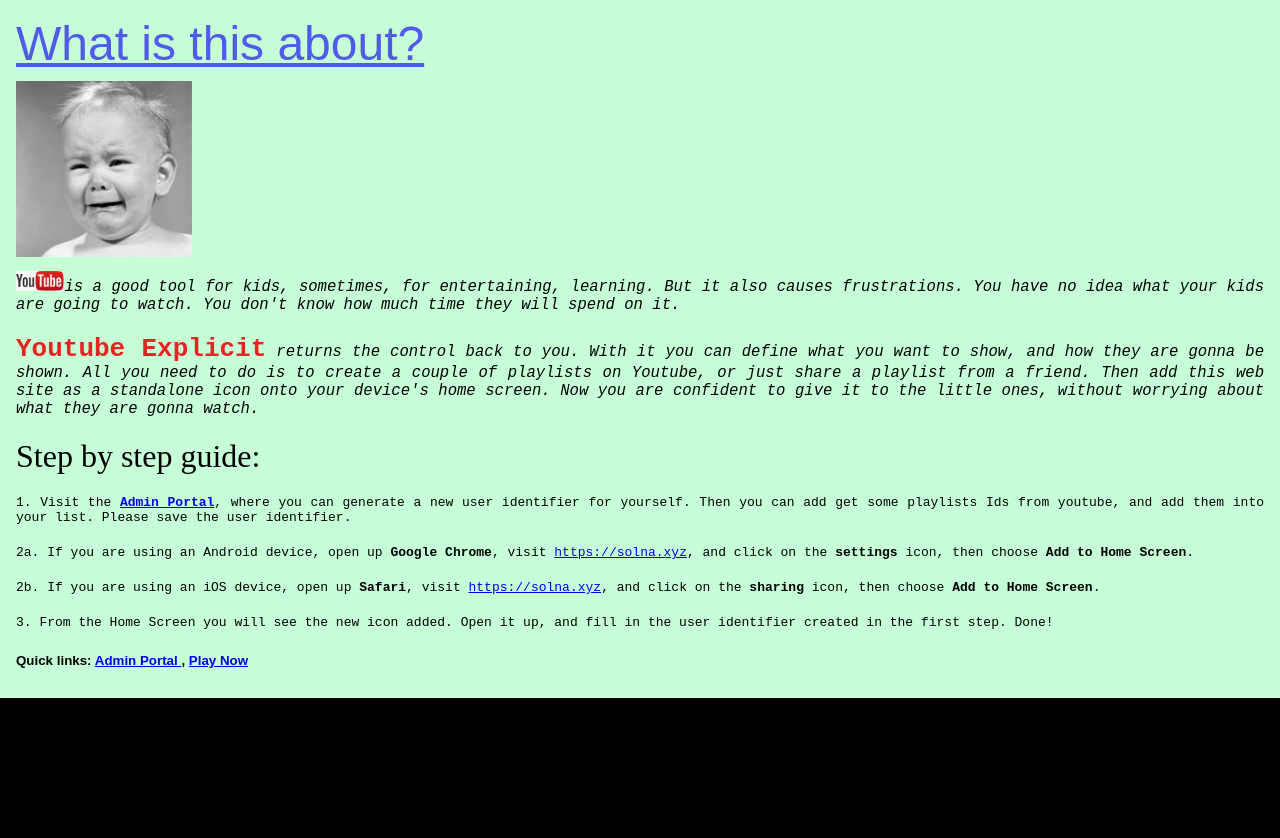
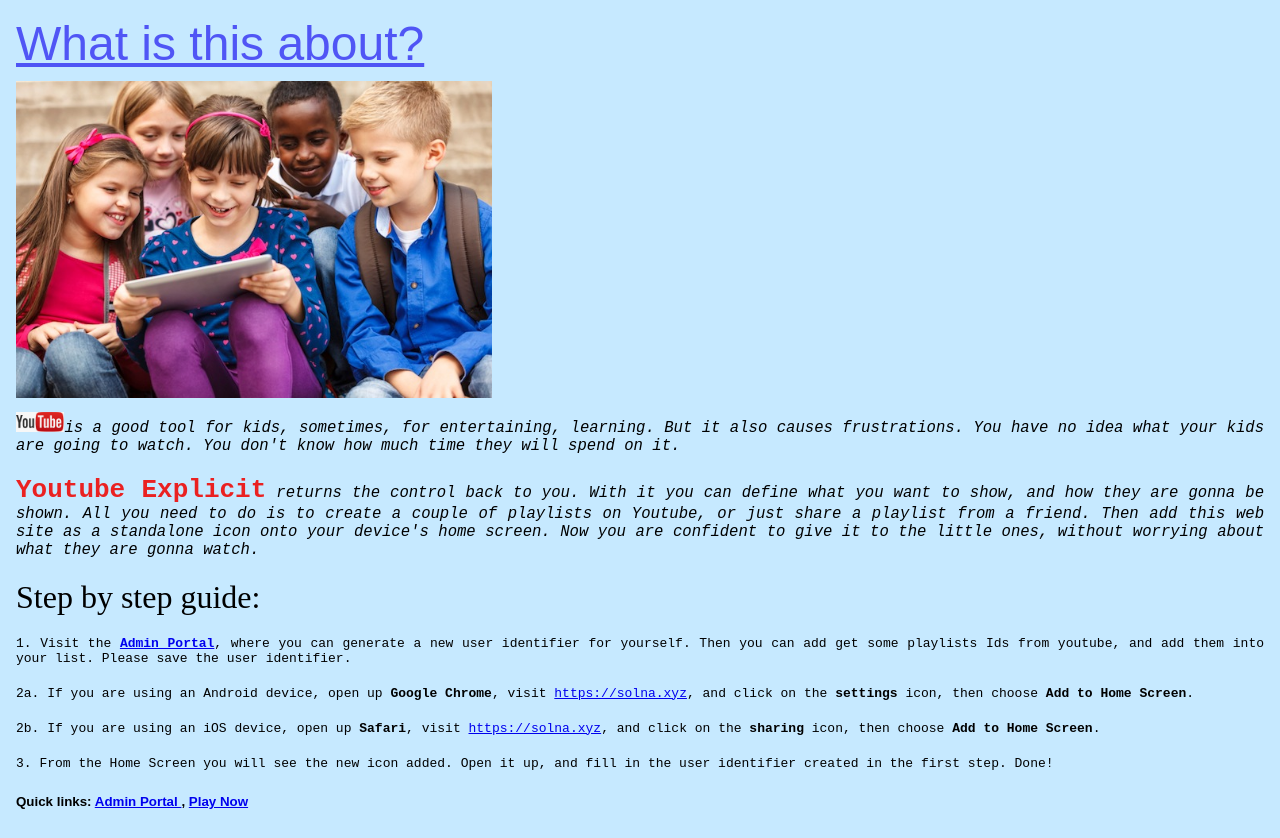
Before and after one commit to hex0cter/youtube-explicit, a React (Create React App) app: page /about in a window 1280 px wide. Before the commit the page ends 800 px from the top, so only its background shows below. Built offline with nearby package versions, Linux system fonts and the light colour scheme.

Commit message:
Improve the about page

```diff
--- a/src/App.js
+++ b/src/App.js
@@ -2,7 +2,7 @@ import React from 'react';
 import './App.css';
 import Main from './components/Main'
 import Admin from './components/Admin'
-import Home from './components/Home'
+import About from './components/About'
 import { Provider } from 'react-redux'
 import { createStore } from 'redux'
 import reducer from './reducers'
@@ -18,7 +18,7 @@ function App() {
               <Admin />
             </Route>
             <Route path="/about">
-              <Home />
+              <About />
             </Route>
             <Route path="/">
               <Main />
--- a/src/components/Home/index.js
+++ b/src/components/About/index.js
@@ -1,12 +1,12 @@
 import React from 'react'
 import styles from './index.module.css'
 
-const Home = () => (
-  <div className={styles.Home}>
+const About = () => (
+  <div className={styles.About}>
     <div className={styles.Title}>What is this about?</div>
     <div>
       <div>
-        <img src='/images/cry.jpg' alt='crying'className={styles.ImgCrying} />
+        <img src='/images/kids-with-tablet.jpg' alt='kids with tablet'className={styles.ImgKidsWithTablet} />
       </div>
       <div className={styles.Paragraph}>
       <span className={styles.Youtube}><img src='/images/youtube.png' alt='youtube' height='20px' /></span>is a good tool for kids, sometimes, for entertaining, learning.
@@ -44,4 +44,4 @@ const Home = () => (
   </div>
 )
 
-export default Home
+export default About
--- a/src/components/Home/index.module.css
+++ b/src/components/About/index.module.css
@@ -1,7 +1,7 @@
-.Home {
+.About {
   display: flex;
   flex-direction: column;
-  background-color: #c6ffd7;
+  background-color: #c6e9ff;
   text-align: justify;
   padding: 1em;
 }
@@ -40,8 +40,9 @@
   padding: 1em 0;
 }
 
-.ImgCrying {
-  width: 176px;
+.ImgKidsWithTablet {
+  width: 476px;
+  max-width: 100%;
 }
 
 .AdminPortalLink {
@@ -64,7 +65,7 @@
 
 @media screen and (max-width: 699px) {
   .Title {
-    font-size: 1em;
+    font-size: 2em;
   }
   .SiteName {
     font-size: x-large;
--- a/src/components/Admin/index.js
+++ b/src/components/Admin/index.js
@@ -12,14 +12,11 @@ shortid.characters('0123456789abcdefghijklmnopqrstuvwxyzABCDEFGHIJKLMNOPQRSTUVWX
 class Admin extends React.Component {
   generateNewUserIdentifier = () => {
     this.props.onUpdateUserIdentifier(shortid.generate())
+    this.props.onUpdatePlayLists([])
   }
 
   changeUserIdentifier = (e) => {
     this.props.onUpdateUserIdentifier(e.target.value)
-  }
-
-  updatePlaylists = (e) => {
-    this.props.onUpdatePlayLists(e.target.value.split('\n'))
   }
 
   submitPlaylists = async({playlists = this.props.playlists, userIdentifier = this.props.userIdentifier} = {}) => {
@@ -131,11 +128,9 @@ class Admin extends React.Component {
   render() {
     return <div className={styles.Admin}>
       <div className={styles.UserIdentifier}>
-        <div className={styles.UserIdentifierTitle}>
-          User Identifer:
-        </div>
         <div className={styles.UserIdentifierInput}>
-          <input
+        <span className={styles.UserIdentifierTitle}>User Identifer:</span>
+        <input
             type="text"
             className={styles.InputText}
             placeholder='Identifier'
@@ -146,13 +141,13 @@ class Admin extends React.Component {
           />
         </div>
         <div className={this.props.userIdentifier ? styles.smallButton : styles.disabledSmallButton} onClick={this.fetchPlaylists}>
-          Fetch my list
+          Fetch lists
         </div>
         <div className={this.props.playlists.length !== 0 ? styles.smallButton : styles.disabledSmallButton} onClick={this.clonePlaylists}>
           Clone
         </div>
         <div className={styles.smallButton} onClick={this.generateNewUserIdentifier}>
-          Generate new
+          Create new
         </div>
       </div>
       <div className={styles.PlaylistsTitle}>
```
Also changed, not shown: public/images/kids-with-tablet.jpg (added), public/manifest.json.
